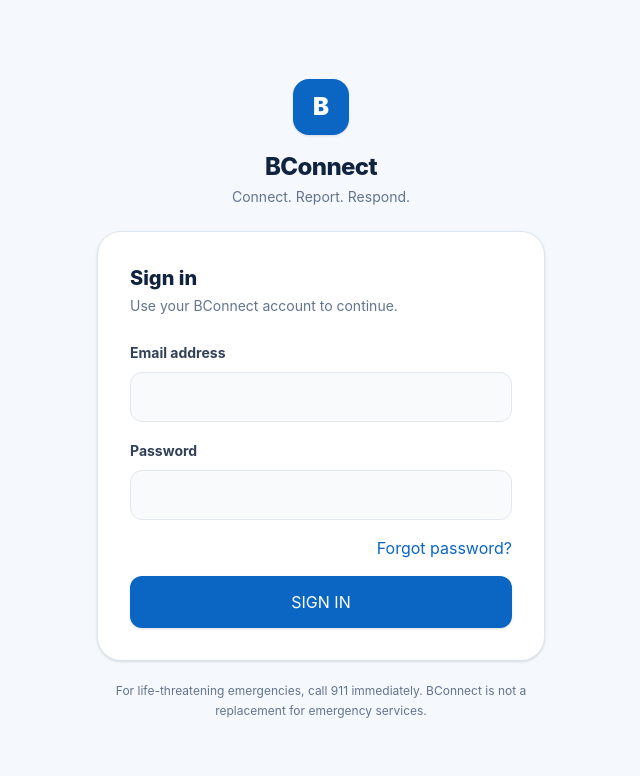
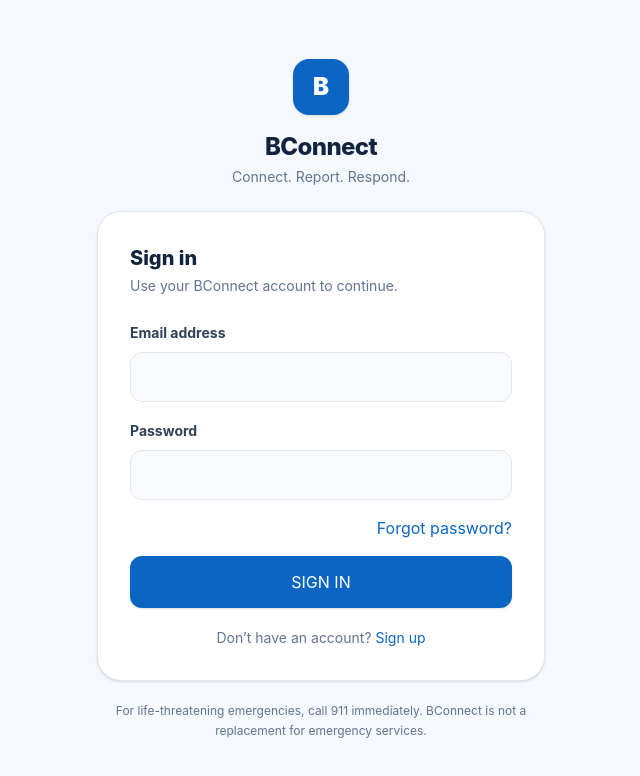
Before and after one commit to a3bcruz-jpg/BConnect, a Next.js app: page /login in a window 1280 px wide. Shown: the top 776 px of the page, without its empty margins (319-959 px from the left). Built offline with nearby package versions, Linux system fonts and the light colour scheme; no server answers.

Commit message:
feat: add sign up link to login

```diff
--- a/src/app/login/page.tsx
+++ b/src/app/login/page.tsx
@@ -93,20 +93,20 @@ export default function LoginPage() {
           {resetSent && <div role="status" className="mt-4 rounded-xl border border-green-200 bg-green-50 px-4 py-3 text-sm font-semibold text-green-800">If an account exists for this email, a password reset link has been sent. Check your inbox and spam folder.</div>}
           {resetMode ? (
             <form onSubmit={handlePasswordReset} className="mt-6 space-y-4">
-              <div>
-                <label htmlFor="reset-email" className="text-sm font-bold text-slate-700">Email address</label>
-                <input id="reset-email" type="email" required autoComplete="email" value={email} onChange={(event) => setEmail(event.target.value)} className="mt-2 w-full rounded-xl border border-slate-200 bg-slate-50 px-4 py-3 text-sm outline-none focus:border-[#0b66c3] focus:bg-white focus:ring-4 focus:ring-blue-50" />
-              </div>
+              <div><label htmlFor="reset-email" className="text-sm font-bold text-slate-700">Email address</label><input id="reset-email" type="email" required autoComplete="email" value={email} onChange={(event) => setEmail(event.target.value)} className="mt-2 w-full rounded-xl border border-slate-200 bg-slate-50 px-4 py-3 text-sm outline-none focus:border-[#0b66c3] focus:bg-white focus:ring-4 focus:ring-blue-50" /></div>
               <button type="submit" disabled={submitting} className="w-full rounded-xl bg-[#0b66c3] px-5 py-3.5 text-sm font-extrabold text-white shadow-sm hover:bg-[#084d91] disabled:cursor-not-allowed disabled:opacity-50">{submitting ? 'SENDING…' : 'SEND RESET LINK'}</button>
               <button type="button" onClick={() => { setResetMode(false); setError(''); setResetSent(false); }} className="w-full text-sm font-bold text-[#0b66c3]">Back to sign in</button>
             </form>
           ) : (
+            <>
               <form onSubmit={handleSubmit} className="mt-6 space-y-4">
                 <div><label htmlFor="email" className="text-sm font-bold text-slate-700">Email address</label><input id="email" type="email" required autoComplete="email" value={email} onChange={(event) => setEmail(event.target.value)} className="mt-2 w-full rounded-xl border border-slate-200 bg-slate-50 px-4 py-3 text-sm outline-none focus:border-[#0b66c3] focus:bg-white focus:ring-4 focus:ring-blue-50" /></div>
                 <div><label htmlFor="password" className="text-sm font-bold text-slate-700">Password</label><input id="password" type="password" required autoComplete="current-password" value={password} onChange={(event) => setPassword(event.target.value)} className="mt-2 w-full rounded-xl border border-slate-200 bg-slate-50 px-4 py-3 text-sm outline-none focus:border-[#0b66c3] focus:bg-white focus:ring-4 focus:ring-blue-50" /></div>
                 <div className="text-right"><button type="button" onClick={() => { setResetMode(true); setError(''); }} className="text-sm font-bold text-[#0b66c3] hover:underline">Forgot password?</button></div>
                 <button type="submit" disabled={submitting} className="w-full rounded-xl bg-[#0b66c3] px-5 py-3.5 text-sm font-extrabold text-white shadow-sm hover:bg-[#084d91] disabled:cursor-not-allowed disabled:opacity-50">{submitting ? 'SIGNING IN…' : 'SIGN IN'}</button>
               </form>
+              <p className="mt-5 text-center text-sm text-slate-500">Don’t have an account? <button type="button" onClick={() => router.push('/signup')} className="font-bold text-[#0b66c3] hover:underline">Sign up</button></p>
+            </>
           )}
         </section>
         <p className="mt-5 text-center text-xs leading-5 text-slate-500">For life-threatening emergencies, call 911 immediately. BConnect is not a replacement for emergency services.</p>
```
Lines whose indentation alone changed are shown as unchanged.
